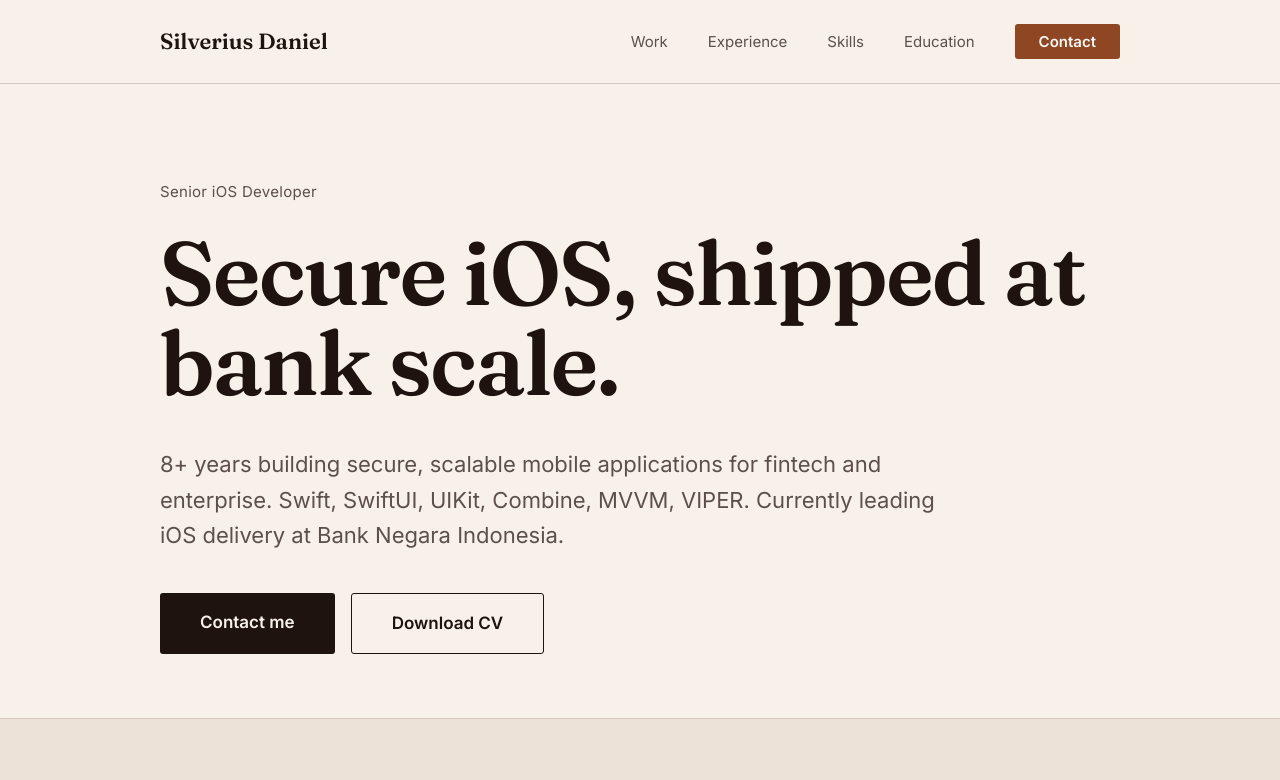
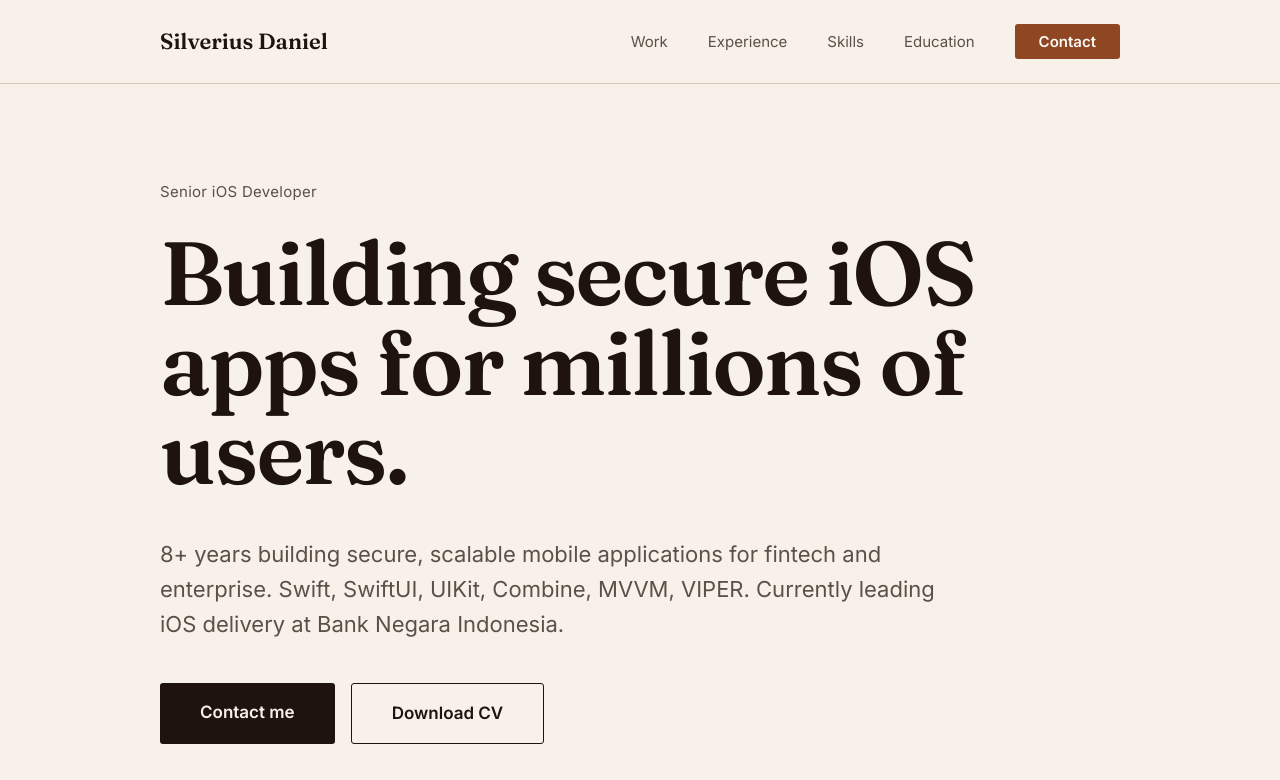
Before and after one commit to DanielWijono/daniel-portfolio, a plain HTML site: page index.html in a window 1280 px wide. Shown: the top 780 px of the page. Drawn offline with Linux system fonts and the light colour scheme.

Commit message:
Update hero headline

```diff
--- a/index.html
+++ b/index.html
@@ -136,7 +136,7 @@ footer a:hover{color:oklch(75% 0.1 50);}
 <main class="wrap">
   <section class="hero">
     <div class="hero-eyebrow">Senior iOS Developer</div>
-    <h1>Secure iOS, shipped at bank scale.</h1>
+    <h1>Building secure iOS apps for millions of users.</h1>
     <p>8+ years building secure, scalable mobile applications for fintech and enterprise. Swift, SwiftUI, UIKit, Combine, MVVM, VIPER. Currently leading iOS delivery at Bank Negara Indonesia.</p>
     <div class="hero-actions">
       <a class="btn btn-primary" href="mailto:danielwijono999@gmail.com">Contact me</a>
```
